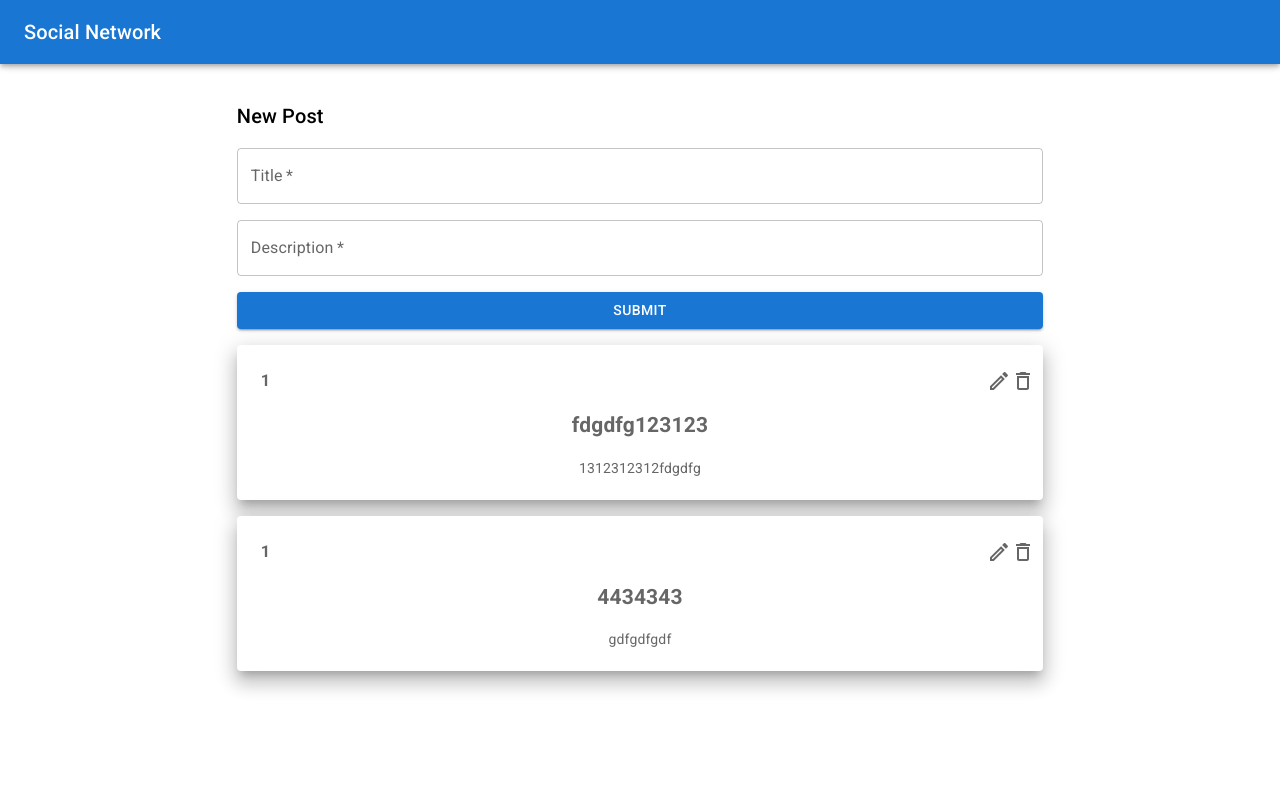
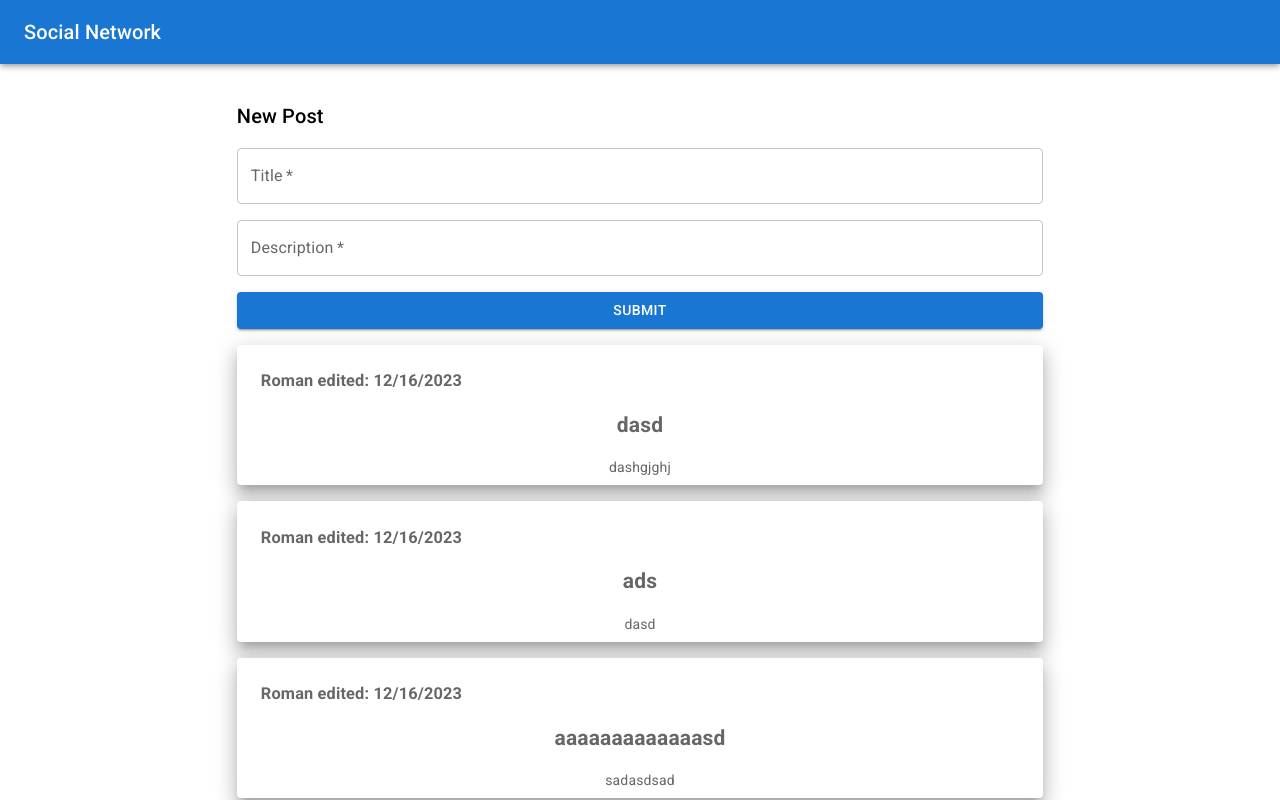
Before and after one commit to Dourden8011/Social_network, a React (Create React App) app: page / in a window 1280 px wide. Shown: the top 800 px of the page. Built offline with nearby package versions, Linux system fonts and the light colour scheme; data requests are answered from the project's data file.

Commit message:
some fixes

```diff
--- a/db.json
+++ b/db.json
@@ -6,20 +6,74 @@
       "id": 1,
       "firstname": "Roman",
       "lastname": "Shav"
+    },
+    {
+      "email": "Test2@gmail.com",
+      "password": "$2a$10$zBAuKPtUXgwj.Hw0GCy8q.xF4J/iLfHY053HcS90ef69AaI4FD1Iq",
+      "id": 2,
+      "firstname": "TestName",
+      "lastname": "Test"
     }
   ],
   "posts": [
     {
-      "id": 3,
-      "title": "4434343",
-      "body": "gdfgdfgdf",
-      "userId": 1
+      "id": 6,
+      "title": "45",
+      "body": "34543",
+      "userId": 2
     },
     {
-      "id": 4,
-      "title": "fdgdfg123123",
-      "body": "1312312312fdgdfg",
-      "userId": 1
+      "id": 9,
+      "title": "567",
+      "body": "567",
+      "userId": 2
+    },
+    {
+      "id": 10,
+      "title": "4324",
+      "body": "23423423",
+      "userId": 2
+    },
+    {
+      "id": 12,
+      "title": "f",
+      "body": "f",
+      "userId": 2
+    },
+    {
+      "id": 16,
+      "title": "222222",
+      "body": "234",
+      "userId": 1,
+      "date": " edited: 12/16/2023"
+    },
+    {
+      "id": 17,
+      "title": "asdsadsa",
+      "body": "z",
+      "userId": 1,
+      "date": " edited: 12/16/2023"
+    },
+    {
+      "id": 18,
+      "title": "aaaaaaaaaaaaasd",
+      "body": "sadasdsad",
+      "userId": 1,
+      "date": " edited: 12/16/2023"
+    },
+    {
+      "id": 19,
+      "title": "ads",
+      "body": "dasd",
+      "userId": 1,
+      "date": " edited: 12/16/2023"
+    },
+    {
+      "id": 20,
+      "title": "dasd",
+      "body": "dashgjghj",
+      "userId": 1,
+      "date": " edited: 12/16/2023"
     }
   ]
 }
--- a/routes.json
+++ b/routes.json
@@ -1,4 +1,4 @@
 {
-  "users": 600,
-  "posts": 660
+  "users": 640,
+  "posts": 640
 }
--- a/src/Redux/networkApi.ts
+++ b/src/Redux/networkApi.ts
@@ -6,6 +6,7 @@ export interface Post {
   userId: string | undefined
   title: string
   body: string
+  date: string
 }
 
 export interface User {
@@ -33,13 +34,13 @@ export const networkApi = createApi({
     credentials: 'include',
     prepareHeaders: (headers, { getState }) => {
       const token = (getState() as RootState).auth.accessToken
-      if (token !== null) {
+      if (token != null) {
         headers.set('Authorization', `Bearer ${token}`)
       }
       return headers
     }
   }),
-  tagTypes: ['Post'],
+  tagTypes: ['Post', 'User'],
   endpoints: (build) => ({
     getPosts: build.query<Post[], string>({
       query: () => ({
@@ -85,6 +86,12 @@ export const networkApi = createApi({
         body: { ...credentials }
       }),
       invalidatesTags: ['Post']
+    }),
+    getUsers: build.query<User[], string>({
+      query: () => ({
+        url: 'users'
+      }),
+      providesTags: (result, error, id) => [{ type: 'User', id, error }]
     })
   })
 })
@@ -95,5 +102,6 @@ export const {
   useNewUserMutation,
   useAuthUserMutation,
   useDeletePostMutation,
-  useEditPostMutation
+  useEditPostMutation,
+  useGetUsersQuery
 } = networkApi
--- a/src/Redux/slices/authSlice.tsx
+++ b/src/Redux/slices/authSlice.tsx
@@ -27,6 +27,7 @@ const authSlice = createSlice({
     logOut: state => {
       state.user = null
       state.accessToken = null
+      localStorage.clear()
     }
   }
 })
--- a/src/components/Post.tsx
+++ b/src/components/Post.tsx
@@ -2,14 +2,17 @@ import React, { type FormEvent, useState } from 'react'
 import DeleteOutlinedIcon from '@mui/icons-material/DeleteOutlined'
 import EditOutlinedIcon from '@mui/icons-material/EditOutlined'
 import { networkApi } from '../Redux/networkApi'
-import { Box, Button, TextField } from '@mui/material'
+import { Box, Button, Grid, TextField } from '@mui/material'
 import DoneOutlineOutlinedIcon from '@mui/icons-material/DoneOutlineOutlined'
+import CancelIcon from '@mui/icons-material/Cancel'
+import { useAppSelector } from '../Redux/store'
 
 export interface PostProps {
   id: string
   title: string
   body: string
   userId: string
+  date: string
 }
 
 interface PostItem {
@@ -34,11 +37,25 @@ const Post: React.FC<PostItem> = ({ post }: PostItem) => {
       id: post.id,
       title,
       body,
-      userId: post.userId
+      userId: post.userId,
+      date: ` edited: ${new Date().toLocaleString('en', {
+        year: 'numeric',
+        month: 'numeric',
+        day: 'numeric'
+      })}`
     })
   }
 
   const [active, setActive] = useState(false)
+
+  const user = useAppSelector(state => state.auth.user)
+
+  const usersData = networkApi.useGetUsersQuery('').data
+
+  const findName = (post: PostProps): string => {
+    const user = usersData?.find(user => user.id === post.userId)
+    return user?.firstname as string
+  }
 
   if (!active) {
     return (
@@ -48,21 +65,24 @@ const Post: React.FC<PostItem> = ({ post }: PostItem) => {
           justifyContent: 'space-between'
         }}>
           <Box ml={2}>
-            {post.userId}
+            {findName(post)}
+            {post.date}
           </Box>
+          {(user?.id === post.userId) &&
             <Box>
               <DeleteOutlinedIcon style={{ float: 'right' }} onClick={() => {
                 void handleDelete(post)
-          }}/>
+              }} />
               <EditOutlinedIcon style={{ float: 'right' }}
                 onClick={() => {
                   setActive(true)
                 }}
               />
             </Box>
+          }
         </h3>
         <h2>{post.title}</h2>
-        <p>{post.body}</p>
+        <Grid>{post.body}</Grid>
       </li>
     )
   } else {
@@ -70,40 +90,52 @@ const Post: React.FC<PostItem> = ({ post }: PostItem) => {
       <li style={{ listStyle: 'none' }}>
         <h3 style={{ float: 'left' }}>
           <Box ml={2}>
-            {post.userId}
+            {findName(post)}
+            {post.date}
           </Box>
         </h3>
         <form name="editForm" onSubmit={event => {
           void handleEdit(event)
           setActive(false)
         }}>
-          <h2><TextField
+          <TextField
             name='title'
             variant="filled"
             placeholder={post.title}
-          sx={{ width: '100%' }}
+            sx={{ width: '92%', m: 1 }}
             defaultValue={post.title}
             onFocus={e => {
               e.target.select()
-          }}/>
-          </h2>
-          <p><TextField
+            }} />
+
+          <TextField
             name='body'
             variant="filled"
             placeholder={post.body}
-          sx={{ width: '100%' }}
+            sx={{ width: '92%' }}
             defaultValue={post.body}
             onFocus={e => {
               e.target.select()
-          }}/>
-          </p>
+            }} />
+          <Box sx={{ '& button': { m: 1 } }}>
             <Button
               type='submit'
               variant="contained"
-          sx={{ width: '100%' }}
+              sx={{ width: '45%' }}
             >
               <DoneOutlineOutlinedIcon />
             </Button>
+
+            <Button
+            type='button'
+            variant="contained"
+            sx={{ width: '45%' }}
+            onClick = {() => { setActive(false) }}
+            >
+              <CancelIcon/>
+            </Button>
+          </Box>
+
         </form>
       </li>
     )
--- a/src/components/PostForm.tsx
+++ b/src/components/PostForm.tsx
@@ -20,7 +20,12 @@ const PostForm: React.FC = () => {
       id: '',
       title,
       body,
-      userId: user?.id
+      userId: user?.id,
+      date: ` send: ${new Date().toLocaleString('en', {
+        year: 'numeric',
+        month: 'numeric',
+        day: 'numeric'
+      })}`
     })
   }
   return (
@@ -30,14 +35,16 @@ const PostForm: React.FC = () => {
       <TextField
         name='title'
         required
-        id="outlined-required"
+        id='title'
+        autoComplete='off'
         label="Title"
         sx={{ width: '100%', mb: 2 }}
       />
       <TextField
         required
         name='body'
-        id="outlined-multiline-flexible"
+        id='body'
+        autoComplete='off'
         label="Description"
         multiline
         maxRows={10}
--- a/src/components/Posts.tsx
+++ b/src/components/Posts.tsx
@@ -1,4 +1,4 @@
-import React from 'react'
+import React, { useEffect } from 'react'
 import { styled } from '@mui/material/styles'
 import Paper from '@mui/material/Paper'
 import { Container, Stack, Typography, Link } from '@mui/material'
@@ -7,6 +7,8 @@ import Post, { type PostProps } from './Post'
 import { Link as LinkRouter } from 'react-router-dom'
 import PostForm from './PostForm'
 import PostFormUnauth from './PostFormUnauth'
+import { useAppDispatch } from '../Redux/store'
+import { setCredentials } from '../Redux/slices/authSlice'
 
 const Posts: React.FC = () => {
   const Item = styled(Paper)(({ theme }) => ({
@@ -17,7 +19,18 @@ const Posts: React.FC = () => {
     color: theme.palette.text.secondary
   }))
 
-  const { data = [], isLoading, error } = networkApi.useGetPostsQuery('')
+  const dispatch = useAppDispatch()
+  const { data = [], isLoading, error } = networkApi.useGetPostsQuery(''/* { pollingInterval: 3000 } */)
+
+  useEffect(() => {
+    const user = localStorage.getItem('User')
+    if (user !== null) {
+      dispatch(setCredentials({
+        user: JSON.parse(user),
+        accessToken: localStorage.getItem('Token')
+      }))
+    }
+  }, [])
 
   const isError = (): string | undefined => {
     if (error != null) {
@@ -67,8 +80,9 @@ const Posts: React.FC = () => {
                 key={post.id}
                 elevation={12}
                 sx={{ mb: 2 }}
+                // {...usersData?.find(user => user?.id === post.userId)}
               >
-                <Post post={post as PostProps}/>
+                <Post post={post as PostProps} /* user={user as User} *//>
               </Item>
             )
             )}
--- a/src/components/pages/SignIn.tsx
+++ b/src/components/pages/SignIn.tsx
@@ -38,6 +38,8 @@ const SignIn: React.FC = () => {
         user: data.user,
         accessToken: data.accessToken
       }))
+      localStorage.setItem('Token', data.accessToken)
+      localStorage.setItem('User', JSON.stringify(data.user))
       navigate('/')
     } catch (error) {
       if (isError(error) === '"Cannot find user"') {
--- a/src/components/pages/SignUp.tsx
+++ b/src/components/pages/SignUp.tsx
@@ -49,6 +49,8 @@ const SignUp: React.FC = () => {
           user: data.user,
           accessToken: data.accessToken
         }))
+        localStorage.setItem('Token', data.accessToken)
+        localStorage.setItem('User', JSON.stringify(data.user))
         navigate('/')
       } catch (error) {
         if (isError(error) === '"Email format is invalid"') {
--- a/src/components/pages/Homepage.tsx
+++ b/src/components/pages/Userpage.tsx
@@ -1,6 +1,6 @@
 import React from 'react'
 
-const Homepage: React.FC = () => {
+const Userpage: React.FC = () => {
   return (
     <div>
       <h1>Homepage</h1>
@@ -8,4 +8,4 @@ const Homepage: React.FC = () => {
   )
 }
 
-export default Homepage
+export default Userpage
```
Lines whose indentation alone changed are shown as unchanged.
